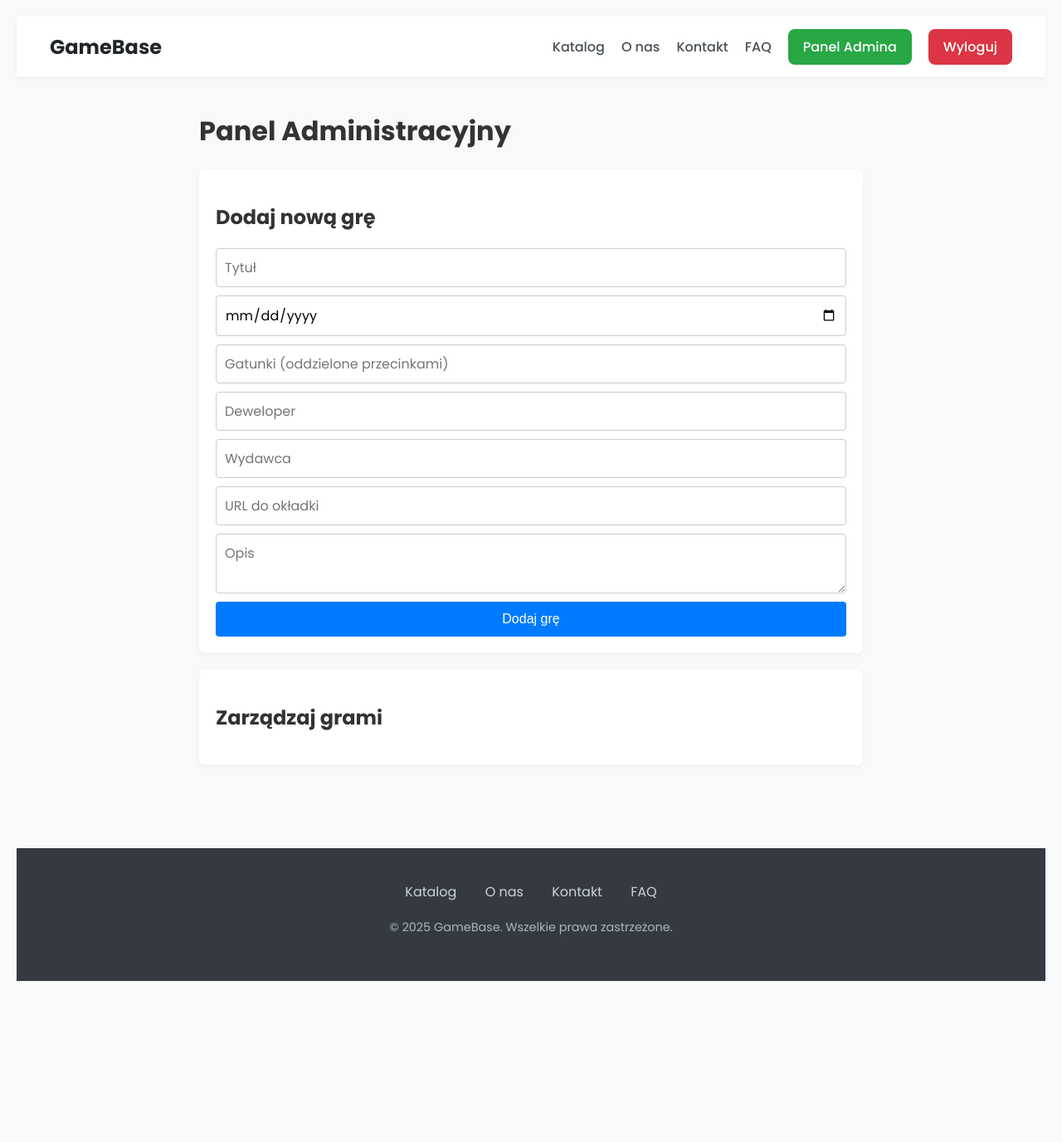
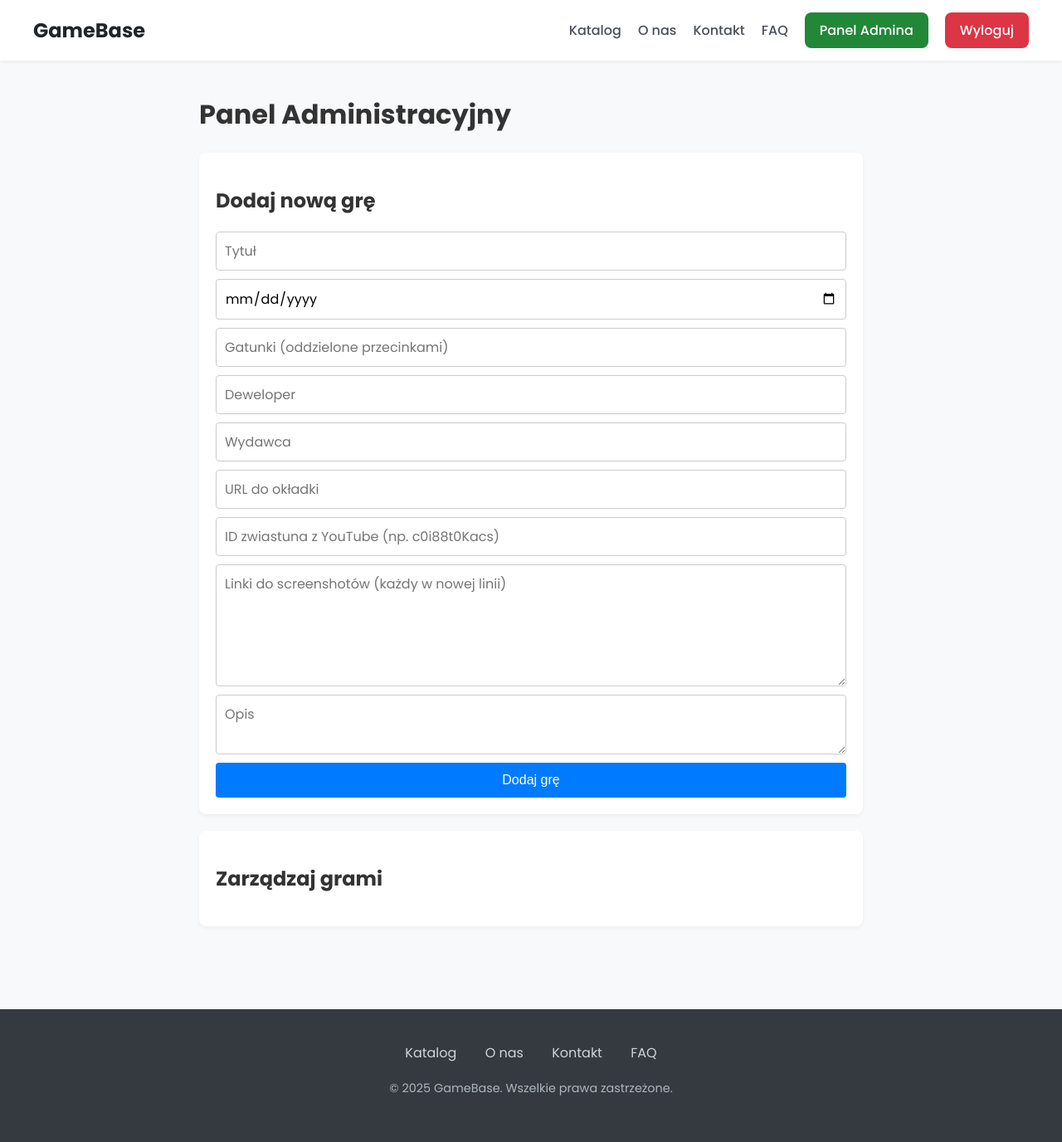
Before and after one commit to Teo2237/ProjektBazyBSI, a Flask app: page /admin in a window 1280 px wide. Shown: the whole page at 83% size. Before the commit the page ends 1182 px from the top, so only its background shows below. Run offline with Flask 3, Linux system fonts and the light colour scheme; the visitor is signed in with stand-in values (Sample User, id 1); data that the repository does not hold is empty.

Commit message:
Dodanie obsługi trailerów z yt oraz screenshotów

```diff
--- a/app.py
+++ b/app.py
@@ -140,36 +140,47 @@ def get_game_details(game_id):
 # === ENDPOINTY ADMINISTRACYJNE (CRUD) ===
 # ... (reszta kodu bez zmian) ...
 @app.route('/api/admin/games', methods=['POST'])
-@login_required # Zastosowanie dekoratora
+@login_required
 def add_game():
-    """Dodaje nową grę do bazy danych (operacja INSERT)."""
     if not request.json or not 'title' in request.json:
         abort(400, description="Missing 'title' in request body.")
 
     new_game_data = request.get_json()
-    games_collection = db.games
-    result = games_collection.insert_one(new_game_data)
-    created_game = games_collection.find_one({'_id': result.inserted_id})
+
+    # Przetwarzanie pola screenshots z bloku tekstu na tablicę URL-i
+    if 'screenshots' in new_game_data and isinstance(new_game_data['screenshots'], str):
+        new_game_data['screenshots'] = [url.strip() for url in new_game_data['screenshots'].splitlines() if url.strip()]
+
+    result = db.games.insert_one(new_game_data)
+    created_game = db.games.find_one({'_id': result.inserted_id})
     created_game['_id'] = str(created_game['_id'])
     return jsonify(created_game), 201
 
 @app.route('/api/admin/games/<game_id>', methods=['PUT'])
-@login_required # Zastosowanie dekoratora
+@login_required
 def update_game(game_id):
-    """Aktualizuje istniejącą grę (operacja UPDATE)."""
     if not request.json:
         abort(400, description="Request body cannot be empty.")
     try:
         obj_id = ObjectId(game_id)
     except Exception:
         abort(400, description="Invalid ID format.")
+
     update_data = request.get_json()
     update_data.pop('_id', None)
+
+    # Przetwarzanie pola screenshots z bloku tekstu na tablicę URL-i
+    if 'screenshots' in update_data and isinstance(update_data['screenshots'], str):
+        update_data['screenshots'] = [url.strip() for url in update_data['screenshots'].splitlines() if url.strip()]
+
     result = db.games.update_one({'_id': obj_id}, {'$set': update_data})
+
     if result.matched_count == 0:
         abort(404, description="Game not found.")
+
     updated_game = db.games.find_one({'_id': obj_id})
     updated_game['_id'] = str(updated_game['_id'])
+
     return jsonify(updated_game)
 
 @app.route('/api/admin/games/<game_id>', methods=['DELETE'])
--- a/templates/admin.html
+++ b/templates/admin.html
@@ -8,15 +8,16 @@
     <link rel="preconnect" href="https://fonts.googleapis.com">
     <link rel="preconnect" href="https://fonts.gstatic.com" crossorigin>
     <link href="https://fonts.googleapis.com/css2?family=Poppins:wght@400;500;600;700&display=swap" rel="stylesheet">
+    <link rel="icon" type="image/png" href="{{ url_for('static', filename='favicon.png') }}">
     <style>
-        body { font-family: 'Poppins', sans-serif; background-color: #f8f9fa; margin: 0; color: #212529; padding: 20px; }
-        /* UJEDNOLICONE STYLE DLA NAGŁÓWKA */
+        body { font-family: 'Poppins', sans-serif; background-color: #f8f9fa; margin: 0; color: #212529; }
         #page-header { background-color: #ffffff; padding: 15px 40px; display: flex; justify-content: space-between; align-items: center; box-shadow: 0 2px 4px rgba(0,0,0,0.05); }
         .site-title a { font-size: 1.5em; font-weight: 700; color: #212529; text-decoration: none; }
         .header-nav { display: flex; gap: 20px; align-items: center; }
         .header-nav a { color: #495057; text-decoration: none; font-weight: 500; transition: color 0.2s; }
         .header-nav a:hover, .header-nav a.active { color: #0d6efd; }
         .header-nav .admin-btn { background-color: #28a745; color: #fff !important; padding: 9px 18px; border-radius: 8px; transition: background-color 0.2s; }
+        .header-nav .admin-btn.active { background-color: #218838; }
         .header-nav .admin-btn:hover { background-color: #218838; }
 
         .container { max-width: 800px; margin: auto; padding: 20px; }
@@ -83,6 +84,8 @@
                 <input type="text" name="developer" placeholder="Deweloper">
                 <input type="text" name="publisher" placeholder="Wydawca">
                 <input type="url" name="cover_image" placeholder="URL do okładki">
+                <input type="text" name="youtube_trailer_id" placeholder="ID zwiastuna z YouTube (np. c0i88t0Kacs)">
+                <textarea name="screenshots" placeholder="Linki do screenshotów (każdy w nowej linii)" rows="5"></textarea>
                 <textarea name="description" placeholder="Opis"></textarea>
                 <button type="submit">Dodaj grę</button>
             </form>
@@ -102,12 +105,15 @@
                 <input type="text" name="developer" placeholder="Deweloper">
                 <input type="text" name="publisher" placeholder="Wydawca">
                 <input type="url" name="cover_image" placeholder="URL do okładki">
+                <input type="text" name="youtube_trailer_id" placeholder="ID zwiastuna z YouTube (np. c0i88t0Kacs)">
+                <textarea name="screenshots" placeholder="Linki do screenshotów (każdy w nowej linii)" rows="5"></textarea>
                 <textarea name="description" placeholder="Opis"></textarea>
                 <button type="submit">Zapisz zmiany</button>
                 <button type="button" id="cancel-edit">Anuluj</button>
             </form>
         </section>
     </div>
+
     <script>
     document.addEventListener('DOMContentLoaded', () => {
         const addForm = document.getElementById('add-game-form');
@@ -118,12 +124,10 @@ document.addEventListener('DOMContentLoaded', () => {
 
         const API_URL = '/api/admin/games';
 
-    // Konwertuje dane z formularza na obiekt JSON
         const getFormData = (form) => {
             const formData = new FormData(form);
             const data = {};
             formData.forEach((value, key) => { data[key] = value; });
-        // Przekształca string z gatunkami na tablicę
             if (data.genres) {
                 data.genres = data.genres.split(',').map(g => g.trim());
             } else {
@@ -132,7 +136,6 @@ document.addEventListener('DOMContentLoaded', () => {
             return data;
         };
 
-    // Pobiera i wyświetla listę gier
         const fetchAndDisplayGames = async () => {
             try {
                 const response = await fetch('/api/games');
@@ -154,7 +157,6 @@ document.addEventListener('DOMContentLoaded', () => {
             }
         };
 
-    // Obsługa dodawania nowej gry
         addForm.addEventListener('submit', async (e) => {
             e.preventDefault();
             const data = getFormData(addForm);
@@ -175,12 +177,10 @@ document.addEventListener('DOMContentLoaded', () => {
             }
         });
 
-    // Obsługa kliknięć na liście (Edytuj/Usuń)
         gamesList.addEventListener('click', async (e) => {
             const gameId = e.target.dataset.id;
             if (!gameId) return;
 
-        // Usuwanie gry
             if (e.target.classList.contains('delete-btn')) {
                 if (confirm('Czy na pewno chcesz usunąć tę grę?')) {
                     try {
@@ -196,12 +196,10 @@ document.addEventListener('DOMContentLoaded', () => {
                 }
             }
 
-        // Edycja gry
             if (e.target.classList.contains('edit-btn')) {
                 const response = await fetch(`/api/games/${gameId}`);
                 const game = await response.json();
 
-            // Wypełnij formularz edycji
                 editForm.elements.id.value = game._id;
                 editForm.elements.title.value = game.title;
                 editForm.elements.release_date.value = game.release_date;
@@ -211,17 +209,20 @@ document.addEventListener('DOMContentLoaded', () => {
                 editForm.elements.cover_image.value = game.cover_image || '';
                 editForm.elements.description.value = game.description || '';
 
+                // ZAKTUALIZOWANA LOGIKA DLA NOWYCH PÓL
+                editForm.elements.youtube_trailer_id.value = game.youtube_trailer_id || '';
+                editForm.elements.screenshots.value = game.screenshots ? game.screenshots.join('\n') : '';
+
                 editFormContainer.style.display = 'block';
-            addForm.style.display = 'none'; // Ukryj formularz dodawania
+                addForm.style.display = 'none';
             }
         });
 
-    // Obsługa zapisu zmian w formularzu edycji
         editForm.addEventListener('submit', async (e) => {
             e.preventDefault();
             const data = getFormData(editForm);
             const gameId = data.id;
-        delete data.id; // Usuwamy ID z ciała zapytania
+            delete data.id;
 
             try {
                 const response = await fetch(`${API_URL}/${gameId}`, {
@@ -242,13 +243,11 @@ document.addEventListener('DOMContentLoaded', () => {
             }
         });
 
-    // Anulowanie edycji
         cancelEditBtn.addEventListener('click', () => {
             editFormContainer.style.display = 'none';
             addForm.style.display = 'flex';
         });
 
-    // Początkowe załadowanie listy gier
         fetchAndDisplayGames();
     });
     </script>
```
Lines whose indentation alone changed are shown as unchanged.
